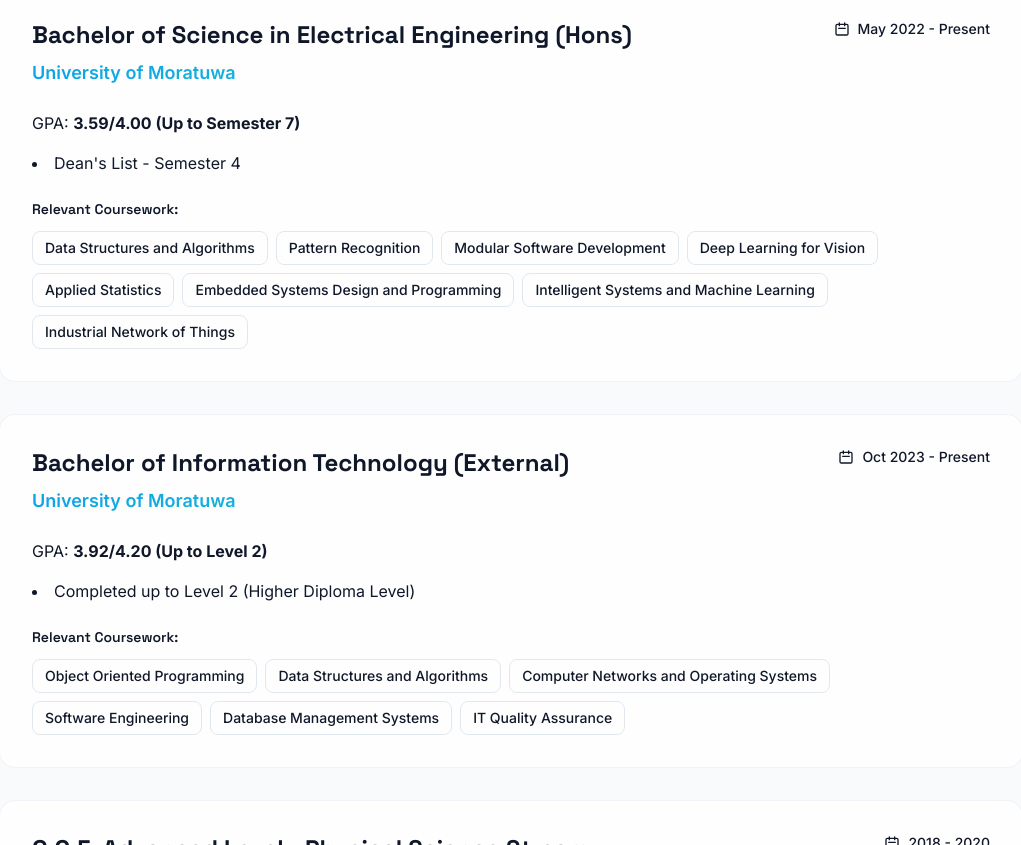
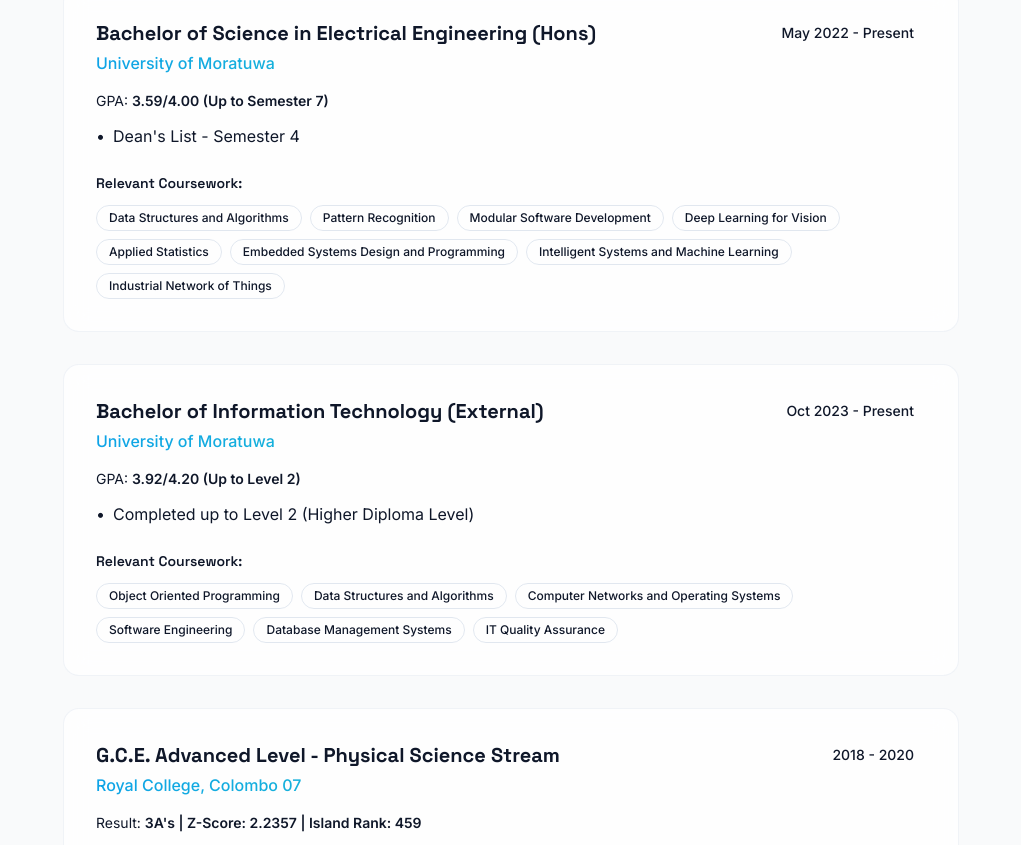
Before and after one commit to SarangaVP/SarangaVP.github.io, a Next.js app: page / in a window 1280 px wide. Shown: the part 2415-3260 px from the top of the page, without its empty margins (129-1150 px from the left). Built offline with nearby package versions, Linux system fonts and the light colour scheme.

Commit message:
Update Education component styles and enhance skills section

```diff
--- a/app/components/Education.tsx
+++ b/app/components/Education.tsx
@@ -6,7 +6,7 @@
   return (
     <section id="education" className="section-padding">
       <div className="container-custom">
-        <div className="max-w-5xl mx-auto">
+        <div className="max-w-4xl mx-auto">
           {/* Section Header */}
           <div className="text-center mb-16 animate-fade-in-up">
             <h2 className="text-3xl md:text-4xl font-bold">
@@ -19,54 +19,52 @@
             {education.map((edu, index) => (
               <div
                 key={index}
-                className="glass-card p-6 md:p-8 rounded-2xl hover-lift animate-fade-in-up"
+                className="glass-card p-8 rounded-2xl hover-lift animate-fade-in-up"
                 style={{ animationDelay: `${index * 0.1}s` }}
               >
                 {/* Header with degree and date */}
-                <div className="flex flex-col md:flex-row md:items-start md:justify-between gap-4 mb-6">
+                <div className="flex flex-col md:flex-row md:items-start md:justify-between gap-2 mb-4">
                   <div className="flex-1">
-                    <h4 className="text-xl md:text-2xl font-bold mb-2 text-foreground">
+                    <h4 className="text-xl font-bold mb-1 text-foreground">
                       {edu.degree}
                     </h4>
-                    <p className="text-lg gradient-text font-semibold">
+                    <p className="gradient-text font-medium">
                       {edu.institution}
                     </p>
                   </div>
 
-                  <div className="flex items-center gap-2 text-foreground">
-                    <svg className="w-4 h-4" fill="none" viewBox="0 0 24 24" stroke="currentColor">
-                      <path strokeLinecap="round" strokeLinejoin="round" strokeWidth={2} d="M8 7V3m8 4V3m-9 8h10M5 21h14a2 2 0 002-2V7a2 2 0 00-2-2H5a2 2 0 00-2 2v12a2 2 0 002 2z" />
-                    </svg>
-                    <span className="text-sm font-medium whitespace-nowrap">{edu.duration}</span>
+                  <div className="text-sm text-muted-foreground font-medium px-3 py-1 bg-primary/10 rounded-full w-fit">
+                    {edu.duration}
                   </div>
                 </div>
 
                 {/* GPA or Result */}
                 {edu.gpa && (
-                  <div className="mb-4">
-                    <p className="text-base text-foreground">
+                  <div className="mb-3">
+                    <p className="text-sm text-muted-foreground">
                       <span>GPA: </span>
-                      <span className="font-bold">{edu.gpa}</span>
+                      <span className="font-semibold text-foreground">{edu.gpa}</span>
                     </p>
                   </div>
                 )}
 
                 {edu.result && (
-                  <div className="mb-4">
-                    <p className="text-base text-foreground">
+                  <div className="mb-3">
+                    <p className="text-sm text-muted-foreground">
                       <span>Result: </span>
-                      <span className="font-bold">{edu.result}</span>
+                      <span className="font-semibold text-foreground">{edu.result}</span>
                     </p>
                   </div>
                 )}
 
                 {/* Honors/Achievements */}
                 {edu.honors && edu.honors.length > 0 && (
-                  <div className="mb-6">
-                    <ul className="list-disc list-inside space-y-2">
+                  <div className="mb-4">
+                    <ul className="space-y-2 text-muted-foreground leading-relaxed">
                       {edu.honors.map((honor, i) => (
-                        <li key={i} className="text-sm md:text-base text-foreground">
-                          {honor}
+                        <li key={i} className="flex items-baseline gap-2">
+                          <span className="text-primary">•</span>
+                          <span>{honor}</span>
                         </li>
                       ))}
                     </ul>
@@ -75,7 +73,7 @@
 
                 {/* Relevant Coursework */}
                 {edu.coursework && edu.coursework.length > 0 && (
-                  <div>
+                  <div className="pt-2">
                     <h5 className="text-sm font-semibold text-muted-foreground mb-3">
                       Relevant Coursework:
                     </h5>
@@ -83,7 +81,7 @@
                       {edu.coursework.map((course, i) => (
                         <span
                           key={i}
-                          className="px-3 py-1.5 text-xs md:text-sm font-medium rounded-lg bg-gradient-to-r from-primary/10 to-accent/10 text-foreground border border-primary/20 hover:border-primary/40 transition-colors"
+                          className="px-3 py-1 text-xs font-medium rounded-full bg-linear-to-r from-primary/10 to-accent/10 text-foreground border border-primary/20 hover:border-primary/40 transition-colors"
                         >
                           {course}
                         </span>
--- a/lib/data.ts
+++ b/lib/data.ts
@@ -59,9 +59,9 @@
 
 export const skills = {
   "Programming Languages": ["Python", "Java", "C#", "C++"],
-  "Web Stack": ["HTML", "CSS", "JavaScript", "TypeScript", "React", "Redux", "Node.js", "Express.js", "Spring Boot", "PHP", "FastAPI"],
+  "Web Stack": ["HTML", "CSS", "JavaScript", "TypeScript", "React", "Next.js", "Redux", "Node.js", "Express.js", "Spring Boot", "PHP", "FastAPI"],
   "Database Systems": ["MongoDB", "MySQL"],
-  "AI/ML": ["TensorFlow", "PyTorch", "Keras", "Scikit-learn", "LangChain", "Hugging Face", "NumPy", "Pandas", "OpenCV"],
+  "AI/ML": ["TensorFlow", "PyTorch", "Keras", "Scikit-learn", "LangChain", "Hugging Face", "NumPy", "Pandas", "Matplotlib", "OpenCV"],
   "DevOps": ["Docker", "Kubernetes"],
   "Version Control": ["Git", "GitHub"],
   "Other Tools": ["MATLAB", "MS Office", "Figma", "Canva", "Adobe Photoshop"],
```
